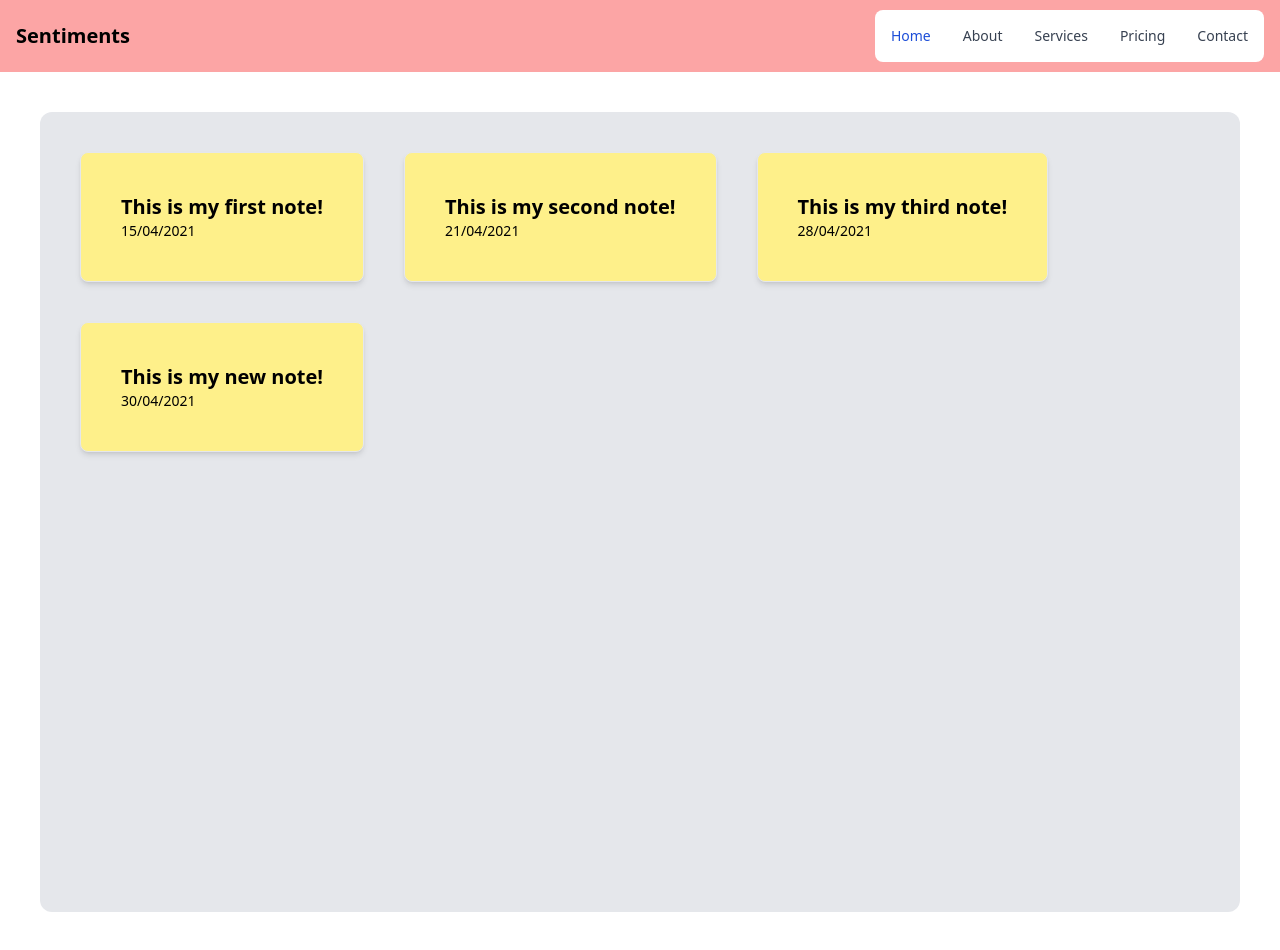
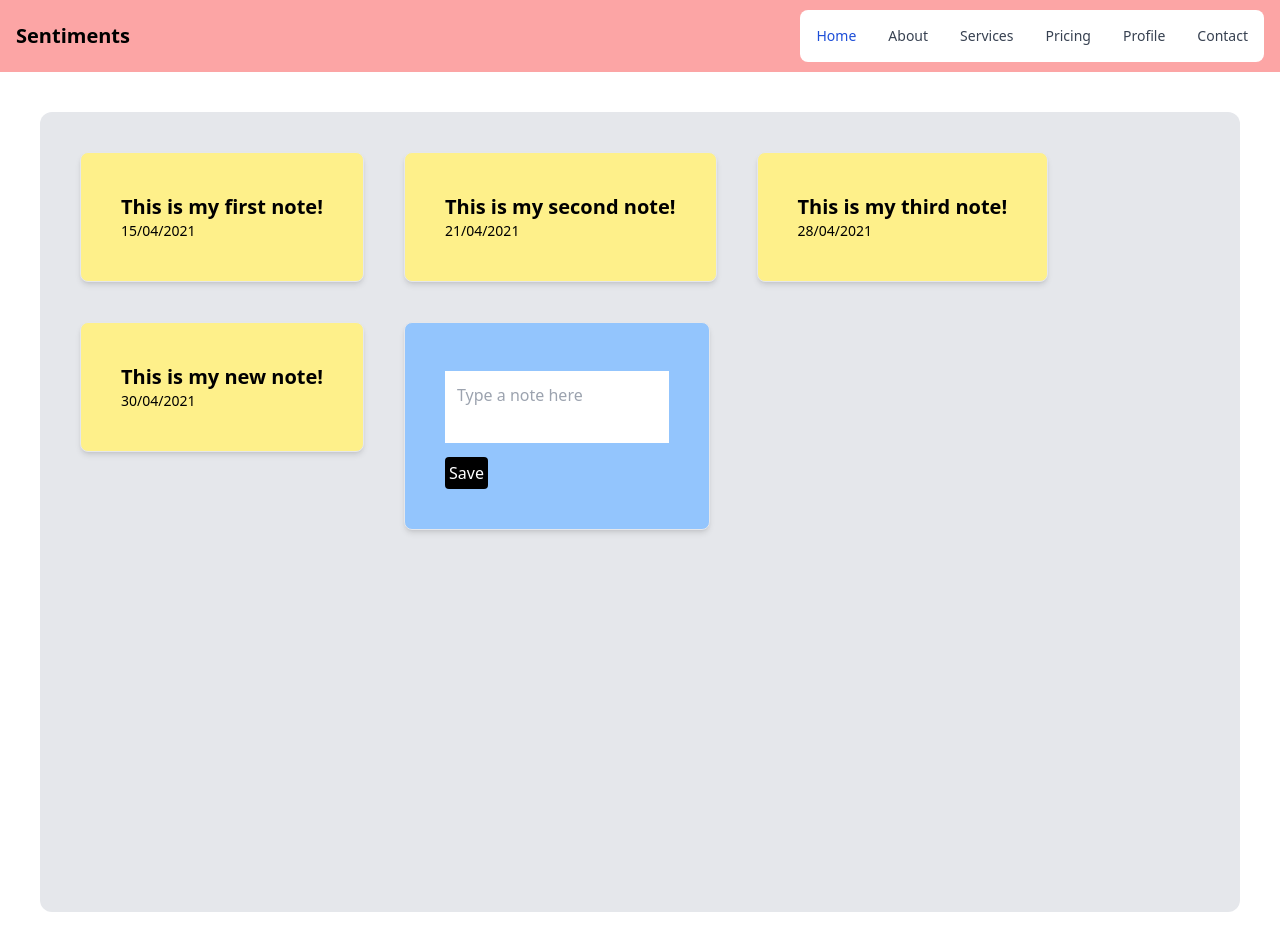
Before and after one commit to tany071/sentiments, a Next.js app: page /profile in a window 1280 px wide. Built offline with nearby package versions, Linux system fonts and the light colour scheme.

Commit message:
:sparkles: Added addnote

```diff
--- a/src/components/Navbar.tsx
+++ b/src/components/Navbar.tsx
@@ -27,6 +27,9 @@ const Navbar = () => {
               <a href="#" className="block py-2 pl-3 pr-4 text-gray-700 rounded hover:bg-gray-100 md:hover:bg-transparent md:border-0 md:hover:text-blue-700 md:p-0 dark:text-gray-400 md:dark:hover:text-white dark:hover:bg-gray-700 dark:hover:text-white md:dark:hover:bg-transparent">Pricing</a>
             </li>
             <li>
+              <Link href="/profile" className="block py-2 pl-3 pr-4 text-gray-700 rounded hover:bg-gray-100 md:hover:bg-transparent md:border-0 md:hover:text-blue-700 md:p-0 dark:text-gray-400 md:dark:hover:text-white dark:hover:bg-gray-700 dark:hover:text-white md:dark:hover:bg-transparent">Profile</Link>
+            </li>
+            <li>
               <a href="#" className="block py-2 pl-3 pr-4 text-gray-700 rounded hover:bg-gray-100 md:hover:bg-transparent md:border-0 md:hover:text-blue-700 md:p-0 dark:text-gray-400 md:dark:hover:text-white dark:hover:bg-gray-700 dark:hover:text-white md:dark:hover:bg-transparent">Contact</a>
             </li>
           </ul>
--- a/src/pages/profile.tsx
+++ b/src/pages/profile.tsx
@@ -1,6 +1,8 @@
 import { type NextPage } from "next";
 import { useEffect, useState } from "react";
 import { nanoid } from "nanoid";
+
+
 
 const Profile: NextPage = () => {
   interface Notes {
@@ -8,6 +10,16 @@ const Profile: NextPage = () => {
     text: string;
     date: string;
   }
+
+  const[noteText,setNoteText]=useState('');
+
+
+  const handleChange= (event:any)=>{
+    setNoteText(event.target.value);
+  }
+
+  // const handleSaveClick = ()
+
 
   const [notes, setNotes] = useState([
     {
@@ -60,6 +72,13 @@ const Profile: NextPage = () => {
               </div>
             );
           })}
+          <div className="note new p-10 bg-blue-300 flex-col rounded-lg shadow-md border border-gray">
+            <textarea className="p-3 space-y-2 my-2 resize-none" placeholder="Type a note here" onChange={handleChange} value={noteText}></textarea>
+            <div className="note-footer">
+              <button className="save p-1 bg-black text-white rounded "  >Save</button>
+            </div>
+
+          </div>
         </div>
       </section>
     </>
```
